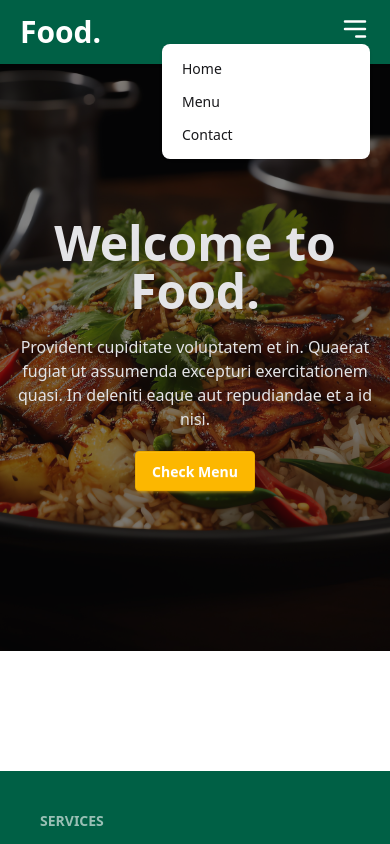
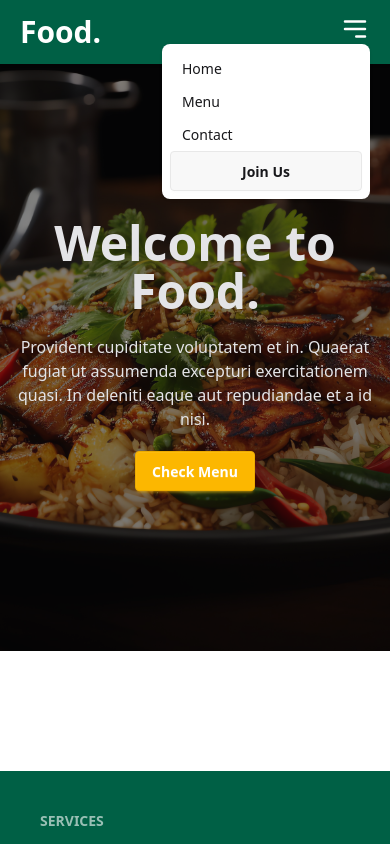
Before and after one commit to Myself-Ashish-Sarker/Food., a React (Vite) app in the folder client/: page / in a window 390 px wide. Both pictures are taken after a click on the icon 355 px from the left and 29 px from the top of the page. Shown: the top 844 px of the page. Built offline with nearby package versions, Linux system fonts and the light colour scheme; no server answers.

Commit message:
issue fixed: log out option wasn't working on mobile devices

```diff
--- a/client/src/pages/Login.jsx
+++ b/client/src/pages/Login.jsx
@@ -3,6 +3,7 @@ import loginImg from "../assets/login.jpg";
 import { TiArrowBack } from "react-icons/ti";
 import { useContext } from "react";
 import { AuthContext } from "../providers/AuthProvider";
+import { ToastContainer } from "react-toastify";
 
 const Login = () => {
 
@@ -30,11 +31,12 @@ const Login = () => {
                     }
                 })
             }).catch(err => {
-                console.error(err);
+                console.error(err.code);
             })
     }
 
     return (
+        <>
             <div className="flex justify-center items-center h-screen">
                 <div className="flex shadow-2xl border-[3px] border-emerald-700">
 
@@ -128,6 +130,10 @@ const Login = () => {
 
                 </div>
             </div>
+
+            <ToastContainer />
+        </>
+
     );
 };
 
--- a/client/src/shared/Navbar.jsx
+++ b/client/src/shared/Navbar.jsx
@@ -59,7 +59,7 @@ const Navbar = () => {
                                             <li><Link className="hover:bg-emerald-700 hover:text-white p-2 text-[0.95rem] font-semibold">Menu</Link></li>
                                             <li><Link className="hover:bg-emerald-700 hover:text-white p-2 text-[0.95rem] font-semibold">Contact</Link></li>
 
-                                            <button className="mt-5 btn border-2 border-emerald-800 text-black hover:text-white hover:bg-emerald-800 hover:border-none">Sign Out</button>
+                                            <button onClick={handleLogOut} className="mt-5 btn border-2 border-emerald-800 text-black hover:text-white hover:bg-emerald-800 hover:border-none">Sign Out</button>
                                         </>
                                     )
                                     :
@@ -68,6 +68,7 @@ const Navbar = () => {
                                             <li><Link to={"/"} className="">Home</Link></li>
                                             <li><Link to={"/meu"} className="">Menu</Link></li>
                                             <li><Link to={"/contact"} className="">Contact</Link></li>
+                                            <button className="btn"><Link to={"/login"}>Join Us</Link></button>
                                         </>
                                     )
                             }
```
Lines whose indentation alone changed are shown as unchanged.
